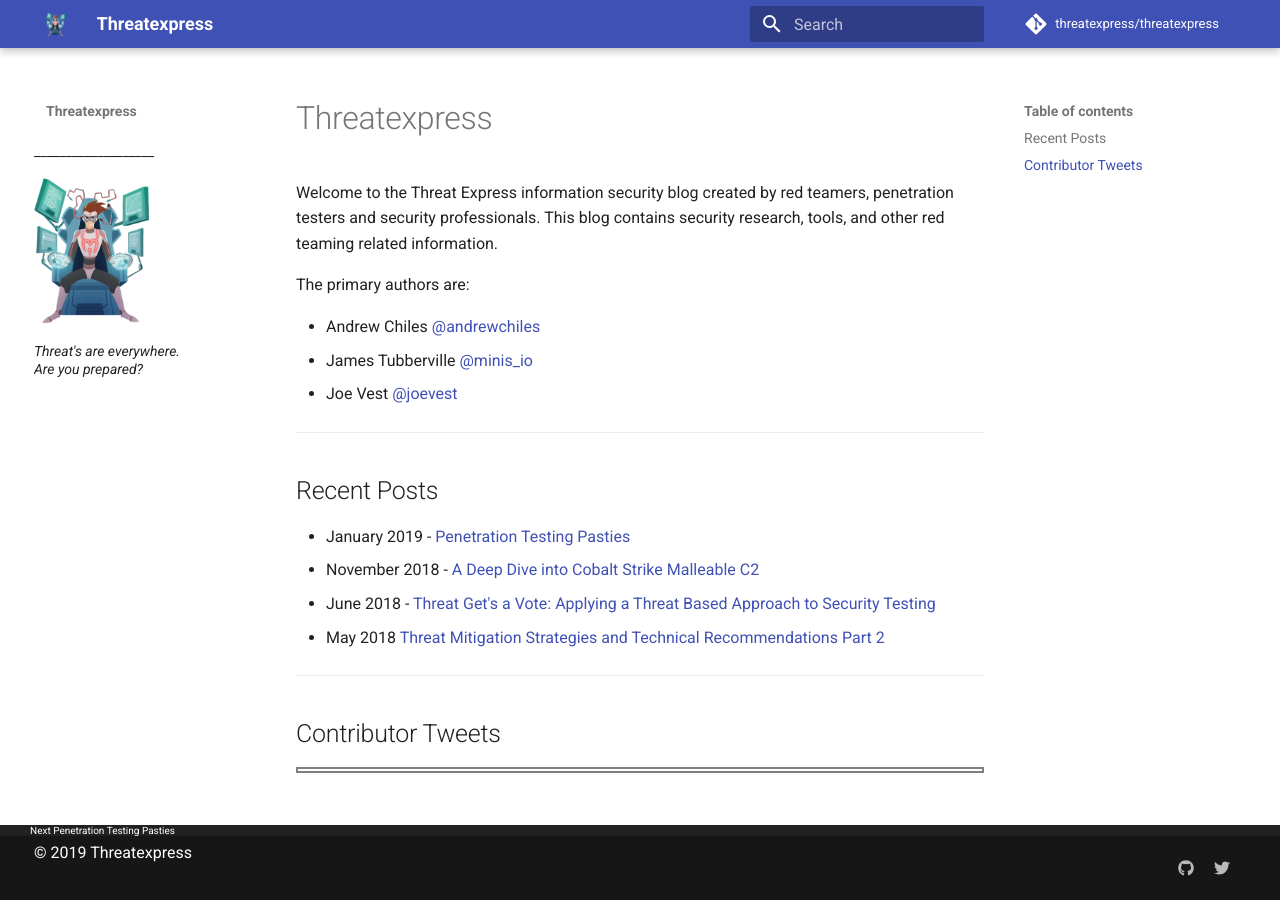
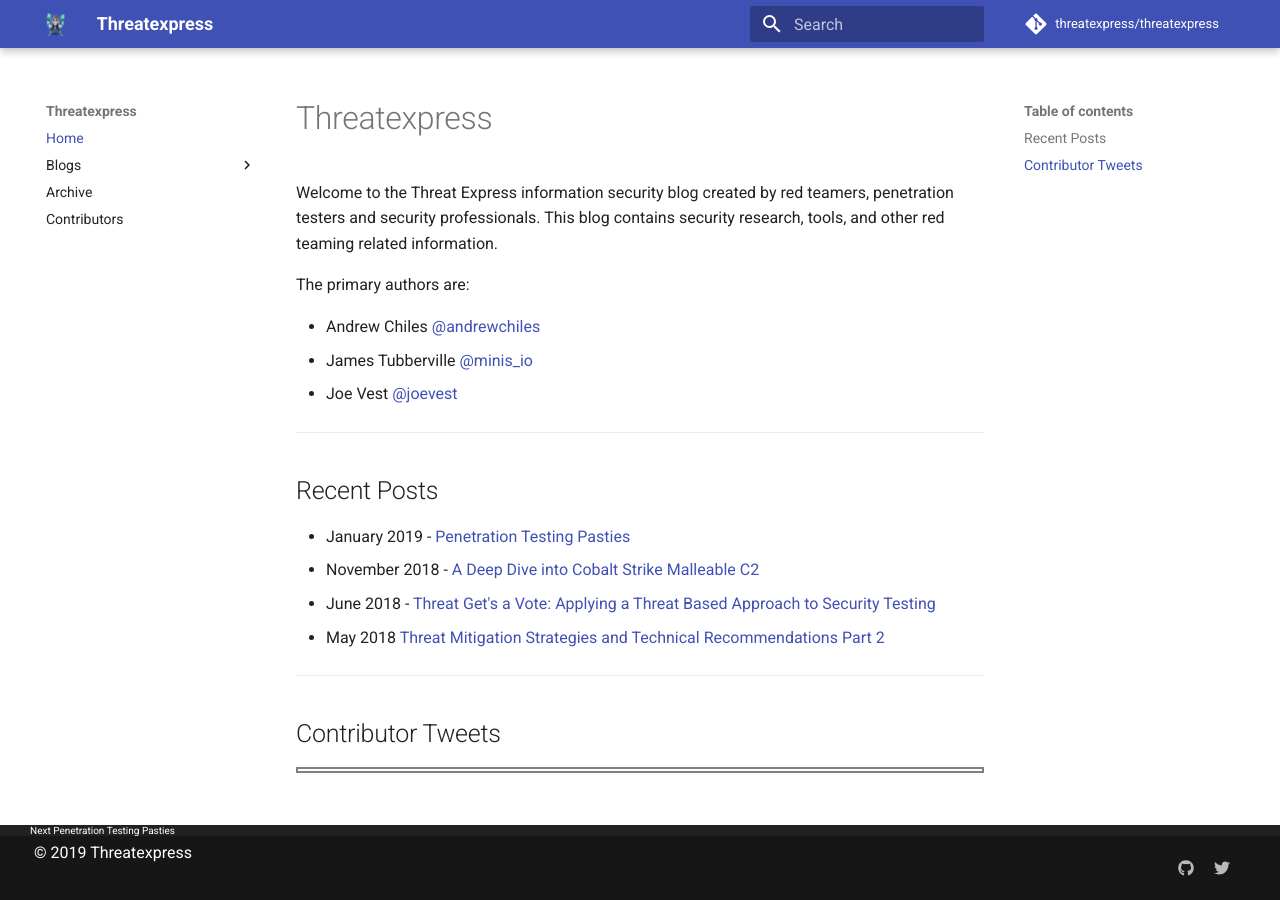
Before and after one commit to threatexpress/threatexpress, an MkDocs documentation site: the page built from docs/index.md, in a window 1280 px wide. Built offline with MkDocs 1.6.1 and Material for MkDocs 9.7.7, drawn with Linux system fonts in a browser that asks for light colours; nearby versions of some CDN libraries; comment, search, counter and statistics services are not loaded.

Commit message:
removed left image

```diff
--- a/theme/partials/nav.html
+++ /dev/null
@@ -1,31 +0,0 @@
-<nav class="md-nav md-nav--primary" data-md-level="0">
-  <label class="md-nav__title md-nav__title--site" for="__drawer">
-    <a href="{{ config.site_url | default(nav.homepage.url, true) | url }}" title="{{ config.site_name }}" class="md-nav__button md-logo">
-      {% if config.theme.logo.icon %}
-        <i class="md-icon">{{ config.theme.logo.icon }}</i>
-      {% else %}
-        <img src="{{ config.theme.logo | url }}" width="48" height="48">
-      {% endif %}
-    </a>
-    {{ config.site_name }}
-  </label>
-  {% if config.repo_url %}
-    <div class="md-nav__source">
-      {% include "partials/source.html" %}
-    </div>
-  {% endif %}
-  <ul class="md-nav__list" data-md-scrollfix>
-    {% for nav_item in nav %}
-      {% set path = "nav-" + loop.index | string %}
-      {% set level = 1 %}
-      {% include "partials/nav-item.html" %}
-    {% endfor %}
-  </ul>
-  <p>___________________</p>
-
-  <img src="{{ config.theme.logo | url }}" width="50%" height="50%">
-  <p><i>Threat's are everywhere. </br>Are you prepared?</i></p>
-
-
-
-</nav>
```
Also changed, not shown: docs/css/extra.css (line endings or trailing spaces).
